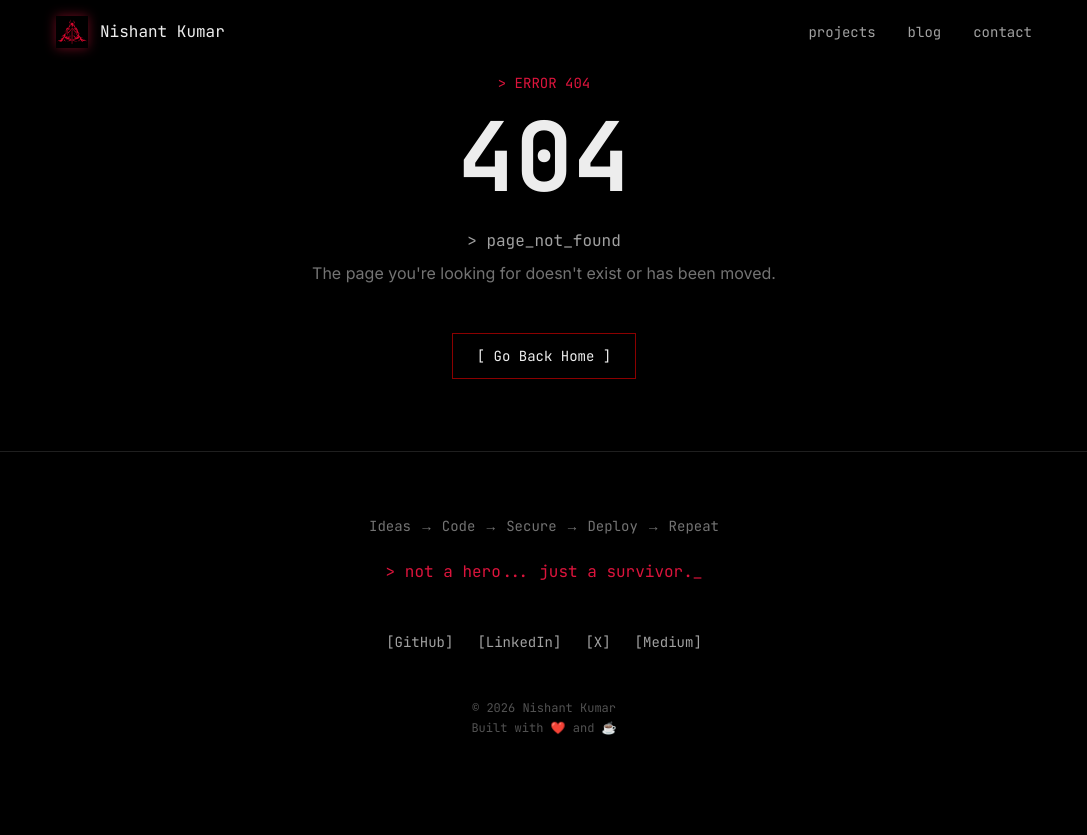
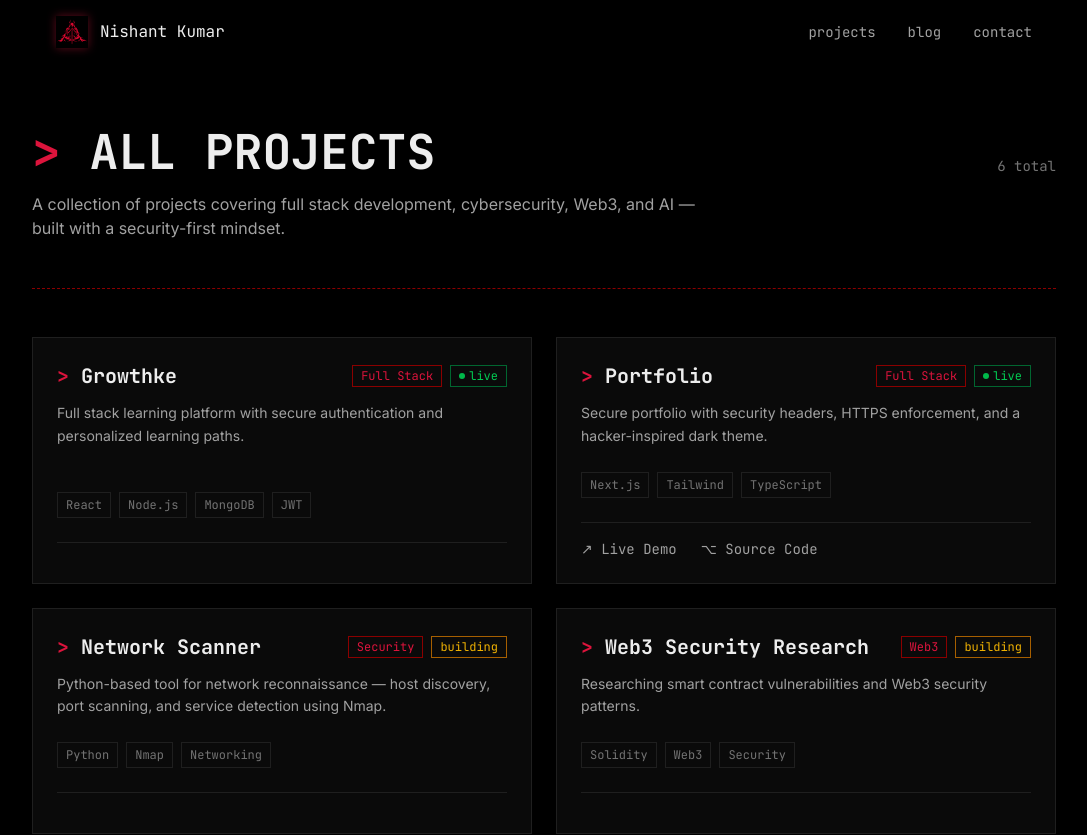
Before and after one commit to geeknishantkyeus/nishant-portfolio, a Next.js app: page /projects in a window 1280 px wide. Before the commit this address had no page. Shown: the top 835 px of the page, without its empty margins (96-1183 px from the left). Before the commit the page ends 800 px from the top, so only its background shows below. Built offline with nearby package versions, Linux system fonts and the light colour scheme.

Commit message:
fix: projects and navbar

```diff
--- /dev/null
+++ b/app/projects/page.tsx
@@ -0,0 +1,124 @@
+import Navbar from "@/components/Navbar";
+import Footer from "@/components/Footer";
+import Link from "next/link";
+import { allProjects } from "@/components/Projects";
+
+export const metadata = {
+  title: "Projects — Nishant Kumar",
+  description: "All projects by Nishant Kumar — Full Stack, Security, Web3, and AI.",
+};
+
+export default function ProjectsPage() {
+  return (
+    <main className="min-h-screen">
+      <Navbar />
+
+      <section className="pt-32 pb-24 px-6">
+        <div className="max-w-5xl mx-auto">
+
+          <div className="flex items-end justify-between mb-4">
+            <h1 className="mono text-4xl md:text-5xl font-bold">
+              <span className="text-[#DC143C]">&gt;</span> ALL PROJECTS
+            </h1>
+            <span className="mono text-sm text-neutral-500">
+              {allProjects.length} total
+            </span>
+          </div>
+
+          <p className="text-neutral-400 mb-12 max-w-2xl">
+            A collection of projects covering full stack development,
+            cybersecurity, Web3, and AI — built with a security-first mindset.
+          </p>
+
+          <div className="dotted-red mb-12" />
+
+          <div className="grid grid-cols-1 md:grid-cols-2 gap-6">
+            {allProjects.map((project, i) => (
+              <div
+                key={i}
+                className="group border border-[#1F1F1F] hover:border-[#DC143C] hover:shadow-[0_0_30px_rgba(220,20,60,0.15)] hover:-translate-y-1 transition-all duration-300 p-6 bg-[#0A0A0A] flex flex-col"
+              >
+
+                <div className="flex items-center justify-between mb-3 gap-3">
+                  <h3 className="mono text-xl font-bold group-hover:text-[#DC143C] transition-colors">
+                    <span className="text-[#DC143C]">&gt;</span> {project.name}
+                  </h3>
+
+                  <div className="flex gap-2 shrink-0">
+                    {project.category && (
+                      <span className="mono text-xs px-2 py-0.5 border border-[#8B0000] text-[#DC143C]">
+                        {project.category}
+                      </span>
+                    )}
+                    {project.status === "live" && (
+                      <span className="mono text-xs px-2 py-0.5 border border-green-800 text-green-500 flex items-center gap-1">
+                        <span className="w-1.5 h-1.5 rounded-full bg-green-500 animate-pulse" />
+                        live
+                      </span>
+                    )}
+                    {project.status === "building" && (
+                      <span className="mono text-xs px-2 py-0.5 border border-yellow-700 text-yellow-500">
+                        building
+                      </span>
+                    )}
+                  </div>
+                </div>
+
+                <p className="text-neutral-400 text-sm leading-relaxed mb-6 flex-grow">
+                  {project.description}
+                </p>
+
+                <div className="flex flex-wrap gap-2 mb-6">
+                  {project.tech.map((t, j) => (
+                    <span
+                      key={j}
+                      className="mono text-xs px-2 py-1 border border-[#1F1F1F] text-neutral-500"
+                    >
+                      {t}
+                    </span>
+                  ))}
+                </div>
+
+                <div className="flex gap-6 mono text-sm pt-4 border-t border-[#1F1F1F]">
+                  {project.live && project.live !== "#" && (
+                    <a
+                      href={project.live}
+                      target="_blank"
+                      rel="noopener noreferrer"
+                      className="text-neutral-400 hover:text-[#DC143C] transition-colors"
+                    >
+                      ↗ Live Demo
+                    </a>
+                  )}
+                  {project.source && project.source !== "#" && (
+                    <a
+                      href={project.source}
+                      target="_blank"
+                      rel="noopener noreferrer"
+                      className="text-neutral-400 hover:text-[#DC143C] transition-colors"
+                    >
+                      ⌥ Source Code
+                    </a>
+                  )}
+                </div>
+
+              </div>
+            ))}
+          </div>
+
+          <div className="mt-16 text-center">
+            <Link
+              href="/"
+              className="mono text-sm text-neutral-500 hover:text-[#DC143C] transition-colors"
+            >
+              ← Back to Home
+            </Link>
+          </div>
+
+        </div>
+      </section>
+
+      <Footer />
+    </main>
+  );
+}
--- a/components/Navbar.tsx
+++ b/components/Navbar.tsx
@@ -2,6 +2,8 @@
 
 import { useEffect, useState } from "react";
 import Image from "next/image";
+import Link from "next/link";
+import { usePathname, useRouter } from "next/navigation";
 
 const links = [
   { href: "#projects", label: "projects" },
@@ -12,12 +14,34 @@ const links = [
 export default function Navbar() {
   const [scrolled, setScrolled] = useState(false);
   const [menuOpen, setMenuOpen] = useState(false);
+  const pathname = usePathname();
+  const router = useRouter();
 
   useEffect(() => {
     const onScroll = () => setScrolled(window.scrollY > 20);
     window.addEventListener("scroll", onScroll);
     return () => window.removeEventListener("scroll", onScroll);
   }, []);
+
+  // Smart navigation
+  const handleNavClick = (
+    e: React.MouseEvent<HTMLAnchorElement>,
+    href: string
+  ) => {
+    e.preventDefault();
+    setMenuOpen(false);
+
+    // Agar home page pe ho
+    if (pathname === "/") {
+      const element = document.querySelector(href);
+      if (element) {
+        element.scrollIntoView({ behavior: "smooth" });
+      }
+    } else {
+      // Kisi aur page pe ho — home pe jao, phir scroll karo
+      router.push(`/${href}`);
+    }
+  };
 
   return (
     <nav
@@ -30,7 +54,7 @@ export default function Navbar() {
       <div className="max-w-5xl mx-auto px-6 py-4 flex items-center justify-between">
 
         {/* Logo */}
-        <a href="#top" className="flex items-center gap-3 group">
+        <Link href="/" className="flex items-center gap-3 group">
           <Image
             src="/logo.svg"
             alt="Nishant Kumar logo"
@@ -41,7 +65,7 @@ export default function Navbar() {
           <span className="mono text-sm md:text-base text-[#EDEDED] group-hover:text-[#DC143C] transition-colors">
             Nishant Kumar
           </span>
-        </a>
+        </Link>
 
         {/* Desktop Links */}
         <div className="hidden md:flex items-center gap-8">
@@ -49,7 +73,8 @@ export default function Navbar() {
             <a
               key={link.href}
               href={link.href}
-              className="mono text-sm text-neutral-400 hover:text-[#DC143C] relative group transition-colors"
+              onClick={(e) => handleNavClick(e, link.href)}
+              className="mono text-sm text-neutral-400 hover:text-[#DC143C] relative group transition-colors cursor-pointer"
             >
               {link.label}
               <span className="absolute -bottom-1 left-0 w-0 h-px bg-[#DC143C] group-hover:w-full transition-all duration-300" />
@@ -75,8 +100,8 @@ export default function Navbar() {
               <a
                 key={link.href}
                 href={link.href}
-                onClick={() => setMenuOpen(false)}
-                className="mono text-sm text-neutral-400 hover:text-[#DC143C] transition-colors"
+                onClick={(e) => handleNavClick(e, link.href)}
+                className="mono text-sm text-neutral-400 hover:text-[#DC143C] transition-colors cursor-pointer"
               >
                 <span className="text-[#DC143C]">→</span> {link.label}
               </a>
--- a/components/Projects.tsx
+++ b/components/Projects.tsx
@@ -1,3 +1,5 @@
+import Link from "next/link";
+
 type Project = {
   name: string;
   description: string;
@@ -5,17 +7,18 @@ type Project = {
   live?: string;
   source?: string;
   status?: "live" | "building" | "archived";
-  category?: "Full Stack" | "Security" | "AI";
+  category?: "Full Stack" | "Security" | "Web3" | "AI";
 };
 
-const projects: Project[] = [
+// Saare projects (baad mein /projects page pe use honge)
+export const allProjects: Project[] = [
   {
     name: "Growthke",
     description:
       "Full stack learning platform with secure authentication and personalized learning paths.",
     tech: ["React", "Node.js", "MongoDB", "JWT"],
-    live: "#", // ← apna actual
-    source: "#", // ← apna actual
+    live: "#",
+    source: "#",
     status: "live",
     category: "Full Stack",
   },
@@ -34,9 +37,18 @@ const projects: Project[] = [
     description:
       "Python-based tool for network reconnaissance — host discovery, port scanning, and service detection using Nmap.",
     tech: ["Python", "Nmap", "Networking"],
-    source: "#", // ← jab banao
+    source: "#",
     status: "building",
     category: "Security",
+  },
+  {
+    name: "Web3 Security Research",
+    description:
+      "Researching smart contract vulnerabilities and Web3 security patterns.",
+    tech: ["Solidity", "Web3", "Security"],
+    source: "#",
+    status: "building",
+    category: "Web3",
   },
   {
     name: "AI Study Assistant",
@@ -47,9 +59,21 @@ const projects: Project[] = [
     status: "building",
     category: "AI",
   },
+  {
+    name: "Password Strength Analyzer",
+    description:
+      "Tool to analyze password strength using entropy calculation and common patterns detection.",
+    tech: ["Python", "Security"],
+    source: "#",
+    status: "building",
+    category: "Security",
+  },
 ];
 
 export default function Projects() {
+  // Home pe sirf 4 dikhao
+  const projects = allProjects.slice(0, 4);
+
   return (
     <section id="projects" className="py-24 px-6">
       <div className="max-w-5xl mx-auto">
@@ -59,7 +83,7 @@ export default function Projects() {
             <span className="text-[#DC143C]">&gt;</span> PROJECTS
           </h2>
           <span className="mono text-sm text-neutral-500">
-            {projects.length} total
+            {projects.length} of {allProjects.length}
           </span>
         </div>
 
@@ -139,6 +163,16 @@ export default function Projects() {
           ))}
         </div>
 
+        {/* View More Button */}
+        <div className="mt-12 text-center">
+          <Link
+            href="/projects"
+            className="mono text-sm px-6 py-3 border border-[#8B0000] text-[#EDEDED] hover:bg-[#1A0000] hover:border-[#DC143C] hover:shadow-[0_0_20px_rgba(220,20,60,0.3)] transition-all inline-block"
+          >
+            [ View All Projects → ]
+          </Link>
+        </div>
+
       </div>
     </section>
   );
```
